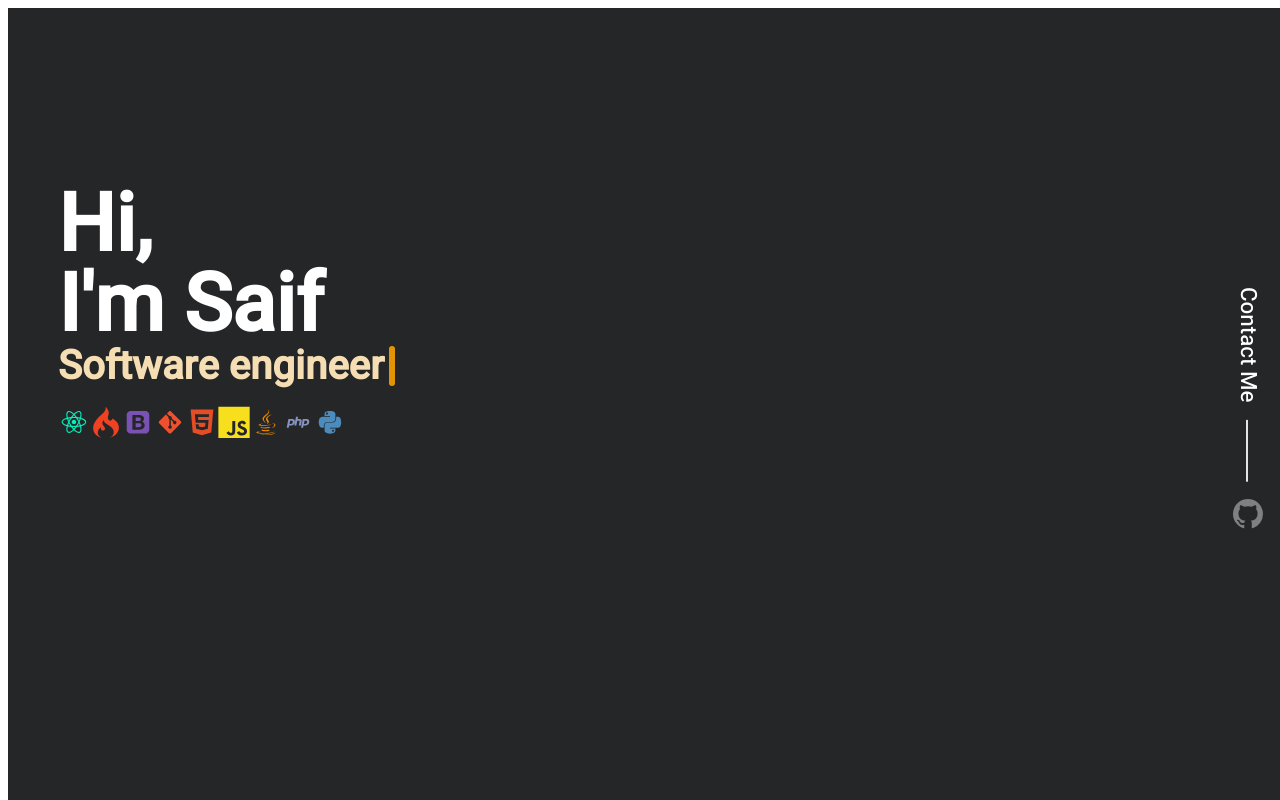
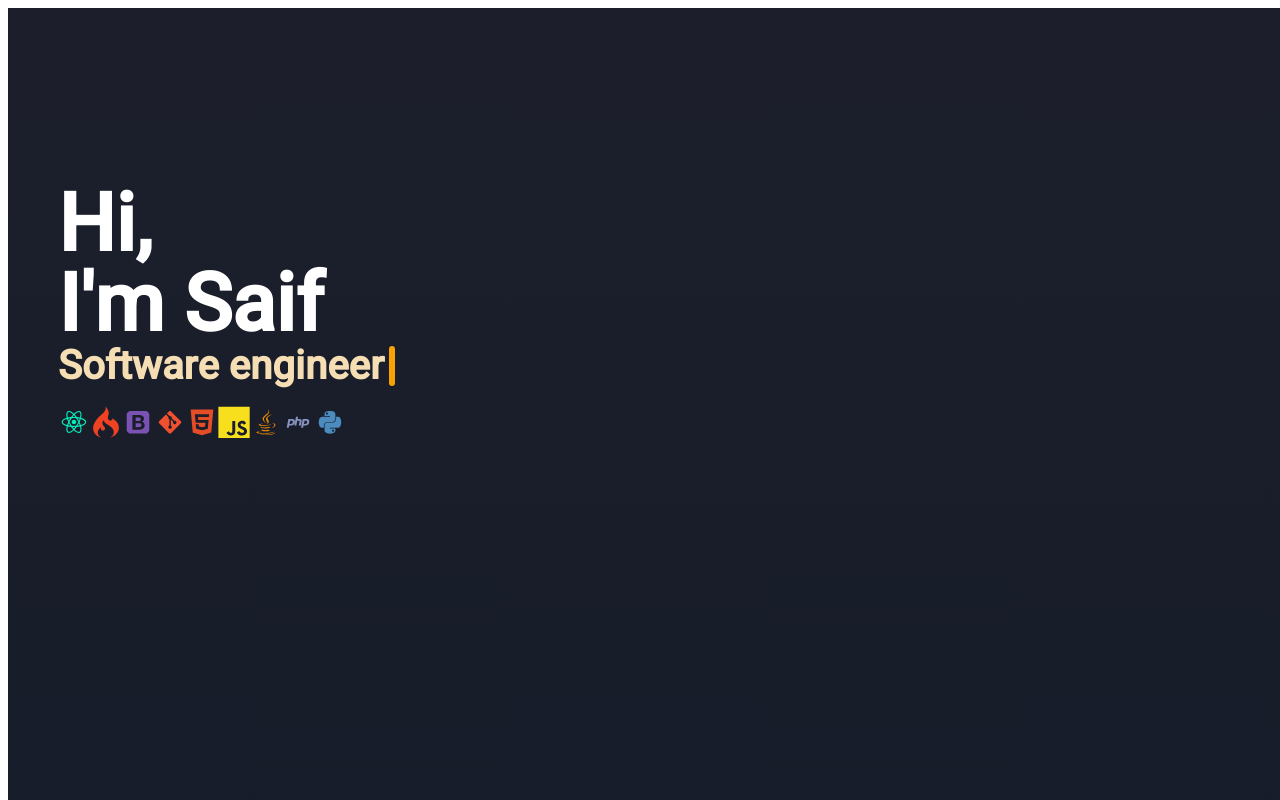
Before and after one commit to F12-Syntex/personal-website, a React (Vite) app: page / in a window 1280 px wide. Shown: the top 800 px of the page. Built offline with nearby package versions, Linux system fonts and the light colour scheme.

Commit message:
feat: change background colour, and add image div

```diff
--- a/src/com.syntex.components/Home.tsx
+++ b/src/com.syntex.components/Home.tsx
@@ -3,7 +3,17 @@ import '../com.syntex.sytling/App.scss'
 import '../com.syntex.sytling/mouse.scss'
 import MouseEffects from '../com.syntex.functionality/MouseEffects'
 import ContactMe from '../com.syntex.components/ContactMe'
-import { DiReact, DiCodeigniter, DiBootstrap, DiGit, DiHtml5, DiJsBadge, DiJava, DiPhp, DiPython } from "react-icons/di";
+import {
+  DiReact,
+  DiCodeigniter,
+  DiBootstrap,
+  DiGit,
+  DiHtml5,
+  DiJsBadge,
+  DiJava,
+  DiPhp,
+  DiPython
+} from 'react-icons/di'
 // import $ from 'jquery'
 
 /**
@@ -12,16 +22,15 @@ import { DiReact, DiCodeigniter, DiBootstrap, DiGit, DiHtml5, DiJsBadge, DiJava,
  */
 function Home() {
   useEffect(() => {
-
-    const isNotComputer = document.documentElement.clientWidth < 1024;
+    const isNotComputer = document.documentElement.clientWidth < 1024
 
     if (isNotComputer) {
-      const cursorElement = document.getElementById('cursor');
+      const cursorElement = document.getElementById('cursor')
       if (cursorElement) {
-        cursorElement.remove();
+        cursorElement.remove()
       }
     } else {
-      MouseEffects.registerCustomCursor(document);
+      MouseEffects.registerCustomCursor(document)
     }
 
     const occupationText = document.getElementById('occupation')
@@ -71,7 +80,6 @@ function Home() {
     typeWriter()
   }, [])
 
-
   return (
     <div className="website" id="personal-website">
       <div id="cursor" />
@@ -84,7 +92,7 @@ function Home() {
               <a id="occupation" />
               <span id="cursor-introduction" />
             </div>
-            <div className='tech-stack'>
+            <div className="tech-stack">
               <div className="icon-list">
                 <DiReact className="react-icon" />
                 <DiCodeigniter className="ci-icon" />
@@ -98,13 +106,12 @@ function Home() {
               </div>
             </div>
           </div>
+          {/* <div className='home-image'>
+          </div> */}
         </div>
       </div>
-      <div className="contact">
-        <ContactMe />
-      </div>
     </div>
-  );
+  )
 }
 
 export default Home
--- a/src/com.syntex.sytling/App.scss
+++ b/src/com.syntex.sytling/App.scss
@@ -6,15 +6,49 @@
   display: grid;
   grid-template-columns: auto min(15vw, 80px);
   width: 100vw;
-  height: 100vh;
-  background-color: #252627;
+  height: 300vh;
+  background: linear-gradient(to bottom, #1c1f2b, #0f1829); /* Replace these colors with your preferred dark hues */
+
 
   /* Apply filters for darkening and blurring */
   // background-image: url('../com.syntex.assets/background.jpg');
   // background-blend-mode: soft-light;
 
+
   cursor: none;
 }
+
+
+/* Add a custom dark scrollbar */
+::-webkit-scrollbar {
+  width: 12px;
+}
+
+::-webkit-scrollbar-track {
+  background: #1e1e1e; /* Use your preferred dark color here */
+}
+
+::-webkit-scrollbar-thumb {
+  background-color: #404040; /* Use your preferred scrollbar color here */
+  border-radius: 20px;
+  border: 3px solid #1e1e1e; /* Match the scrollbar track color */
+}
+
+/* Remove the default scrollbar for Firefox */
+body {
+  scrollbar-width: thin;
+}
+
+/* Hide the horizontal scrollbar */
+html {
+  overflow-x: hidden;
+}
+
+/* Smooth scrolling behavior */
+html {
+  scroll-behavior: smooth;
+}
+
 
 .tech-stack {
   margin-top: 10px;
@@ -66,14 +100,23 @@
   }
 }
 
+.home-image{
+  width: 100%;
+  height: 100%;
+  display: flex;
+  justify-content: center;
+  align-items: center;
+  background-color: red;
+}
 
 
 .introduction-page {
   width: 100%;
   height: 80vh;
-  /* background-color: white; */
+
   display: flex;
-  justify-content: left;
+
+  justify-content: flex-start;
 }
 
 .introduction-label {
@@ -83,8 +126,9 @@
   align-items: left;
   display: flex;
   flex-direction: column;
+  padding-left: 50px;
 
-  padding-left: 50px;
+  flex: 0 0 30%;
 }
 
 .introduction-label a {
```
